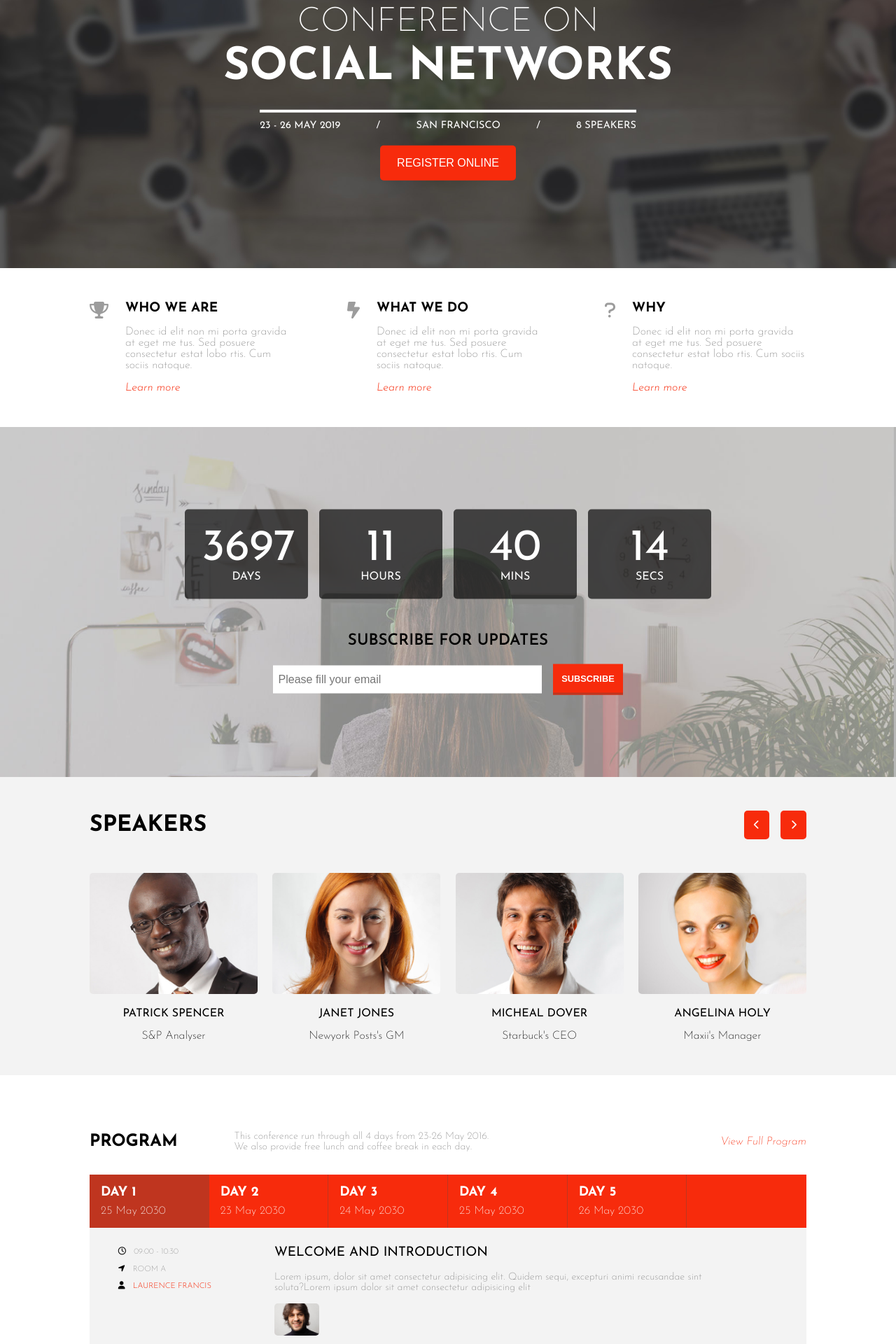
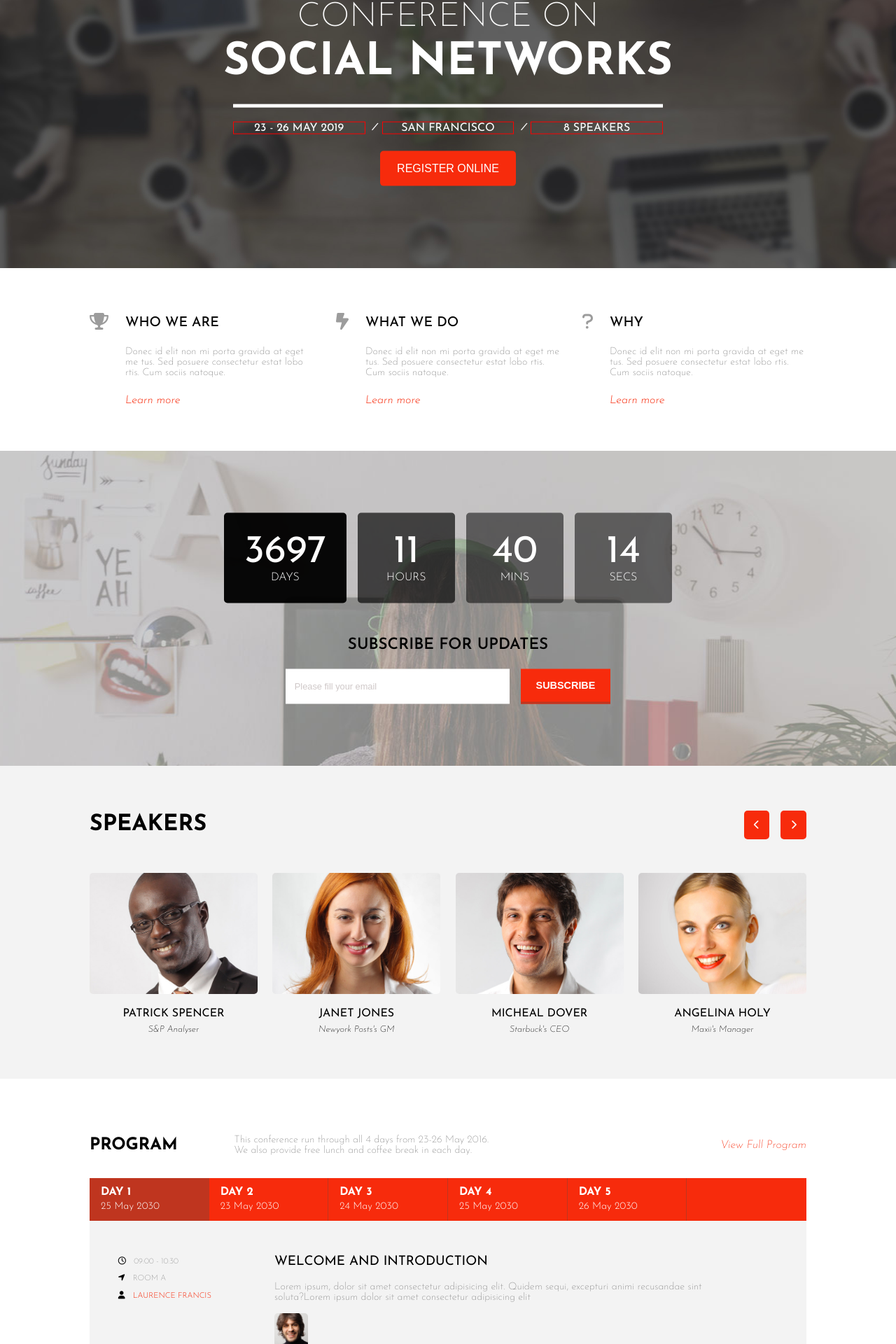
Before and after one commit to reistence/proj-html-vuejs, a Vue app: page / in a window 1280 px wide. Shown: the part 204-2124 px from the top of the page at 70% size. Built offline with nearby package versions, Linux system fonts and the light colour scheme.

Commit message:
minor style details adjusted

```diff
--- a/src/components/AboutUs.vue
+++ b/src/components/AboutUs.vue
@@ -56,7 +56,8 @@ export default {
     width: 100%;
     display: flex;
     flex-direction: row;
-    gap: 5em;
+    gap: 2em;
+    padding: 1em 0;
     justify-content: center;
   }
 
@@ -73,17 +74,21 @@ export default {
     }
     .txt {
       display: flex;
+      margin-top: 0.3em;
       flex-direction: column;
       justify-content: flex-start;
       align-items: flex-start;
-      gap: 1em;
+      gap: 1.5em;
       h3 {
         text-transform: uppercase;
         color: $black;
+        font-weight: 500;
+        font-size: 1.2rem;
       }
       p {
         color: $gray;
         font-weight: 200;
+        font-size: 0.9rem;
       }
       a {
         color: $scarlet;
--- a/src/components/BannerCountDown.vue
+++ b/src/components/BannerCountDown.vue
@@ -69,16 +69,16 @@ export default {
 @use "../styles/partials/variables" as *;
 
 .container-fluid {
-  height: 500px;
+  height: 450px;
   background-image: url(../assets/images/coutdown-bg1.jpg);
   background-position: center;
-  background-size: cover;
+  background-size: auto;
   background-repeat: repeat-x;
   position: relative;
 
   .wrapper {
     position: absolute;
-    width: 60%;
+    width: 50%;
     top: 50%;
     left: 50%;
     transform: translate(-50%, -50%);
@@ -93,22 +93,24 @@ export default {
 
       div {
         background-color: rgba(0, 0, 0, 0.671);
-        padding: 1.5em;
+        padding: 1.8em 1.8em;
         width: max-content;
         margin-bottom: 1em;
-        width: calc(100% / 4 - 1em);
+        width: calc(100% / 3);
         border-radius: 5px;
         color: $white;
-        text-align: center;
         position: relative;
 
         p:first-child {
-          font-size: 4rem;
+          font-size: 3.5rem;
           transition: all 300ms linear;
+          text-align: center;
         }
         p:nth-child(2) {
           text-transform: uppercase;
           font-size: 1rem;
+          font-weight: 300;
+          text-align: center;
         }
 
         // #secs {
@@ -128,6 +130,19 @@ export default {
         //   transform: translate(-50%, -50%);
         // }
       }
+
+      div:first-child {
+        background-color: rgba(0, 0, 0, 0.963);
+      }
+      div:nth-child(2) {
+        background-color: rgba(0, 0, 0, 0.671);
+      }
+      div:nth-child(3) {
+        background-color: rgba(0, 0, 0, 0.532);
+      }
+      div:last-child {
+        background-color: rgba(0, 0, 0, 0.525);
+      }
     }
 
     .banner-txt {
@@ -141,6 +156,7 @@ export default {
       }
       div {
         width: 100%;
+        height: 50px;
         display: flex;
         flex-direction: row;
         align-items: center;
@@ -149,20 +165,25 @@ export default {
 
         input {
           width: 50%;
-          height: 40px;
-          padding: 0.2em 0.5em;
-          font-size: 1rem;
+          height: 100%;
+          padding: 0.2em 1em;
+          font-size: 0.8rem;
           appearance: none;
           border: none;
+        }
+        ::placeholder {
+          color: rgb(207, 200, 200);
+          font-weight: 100;
         }
 
         button {
           background-color: $scarlet;
           color: white;
-          font-size: 0.8rem;
+          height: 100%;
+          font-size: 0.9rem;
           font-weight: bold;
           text-transform: uppercase;
-          padding: 1em 1em;
+          padding: 1em 1.5em;
           border-bottom: 3px solid $thunderbird;
         }
       }
--- a/src/components/EventsJournal.vue
+++ b/src/components/EventsJournal.vue
@@ -193,15 +193,17 @@ export default {
   .day {
     color: white;
     width: calc(100% / 6);
-    padding: 1em;
+    padding: 0.8em 1em;
     border-right: 1px solid $thunderbird;
     cursor: pointer;
     h3 {
       text-transform: uppercase;
-      margin-bottom: 0.5em;
+      margin-bottom: 0.3em;
+      font-size: 1rem;
     }
     p {
-      font-weight: 200;
+      font-weight: 300;
+      font-size: 0.9rem;
     }
 
     &.active {
@@ -215,11 +217,11 @@ export default {
   flex-direction: row;
   align-items: flex-start;
   justify-content: flex-start;
-  padding: 1em;
+  padding: 2.5em 1em;
   background-color: #f3f3f3;
+  height: 250px;
 
   &-info {
-    padding: 0em;
     width: 25%;
     font-size: 0.7rem;
 
@@ -243,7 +245,6 @@ export default {
 
   &-content {
     width: 65%;
-    padding: 0;
 
     h3 {
       font-weight: 400;
@@ -257,7 +258,9 @@ export default {
       color: $gray;
     }
     img {
-      width: 4em;
+      width: 3em;
+      height: 3em;
+      object-fit: cover;
       border-radius: 5px;
     }
   }
--- a/src/components/FooterNewsItem.vue
+++ b/src/components/FooterNewsItem.vue
@@ -16,7 +16,7 @@ export default {
 
 <style lang="scss" scoped>
 .newsitem {
-  margin-bottom: 2em;
+  margin-bottom: 1.5em;
   font-size: 0.7rem;
   font-weight: 200;
   margin-left: 1em;
--- a/src/components/HeaderNav.vue
+++ b/src/components/HeaderNav.vue
@@ -40,7 +40,7 @@ li {
 
   &:hover::after {
     animation: grow-border 500ms;
-    height: 5px;
+    height: 2px;
   }
 
   @keyframes grow-border {
@@ -48,7 +48,7 @@ li {
       height: 0;
     }
     100% {
-      height: 5px;
+      height: 2px;
     }
   }
 }
--- a/src/components/Jumbotron.vue
+++ b/src/components/Jumbotron.vue
@@ -12,9 +12,9 @@ export default {
         <img src="../assets/images/1-item-2.jpg" alt="" />
         <ul>
           <li>23 - 26 may 2019</li>
-          /
+
           <li>san francisco</li>
-          /
+
           <li>8 speakers</li>
         </ul>
       </div>
@@ -54,7 +54,7 @@ export default {
     }
 
     div {
-      width: 70%;
+      width: 80%;
       margin: 0 auto;
     }
     img {
@@ -68,8 +68,23 @@ export default {
       width: 100%;
       justify-content: space-between;
       gap: 1.5em;
-      font-size: 0.9rem;
-      margin: 0.5em auto 1.5em;
+      font-size: 1rem;
+      margin: 1em auto 1.5em;
+
+      li {
+        width: calc(100% / 3);
+        position: relative;
+        border: 1px solid red;
+
+        &:not(:last-child)::after {
+          content: "/";
+          color: $white;
+          position: absolute;
+          transform: rotate(20deg);
+          top: 0;
+          right: -18px;
+        }
+      }
     }
     button {
       padding: 1em 1.5em;
--- a/src/components/LocationBanner.vue
+++ b/src/components/LocationBanner.vue
@@ -13,8 +13,10 @@ export default {
         <i class="fa-solid fa-location-arrow"></i> 11 GD Building, River Mall,
         New York, USA 8879
       </p>
-      <p><a href="">Check For Accomodations Here</a></p>
-      <img src="../assets/images/1-item-2.jpg" alt="" />
+      <a href="">Check For Accomodations Here</a>
+      <div class="contacts-block">
+        <!-- <img src="../assets/images/1-item-2.jpg" alt="" /> -->
+        <hr />
         <div class="contacts">
           <div>
             <i class="fa-solid fa-phone"></i>
@@ -27,6 +29,7 @@ export default {
         </div>
       </div>
     </div>
+  </div>
 </template>
 <style lang="scss" scoped>
 @use "../styles/partials/variables" as *;
@@ -35,7 +38,7 @@ export default {
   background-image: url("../assets/images/location-bg.jpg");
   background-size: cover;
   background-position: center;
-  height: 400px;
+  height: 450px;
   position: relative;
 }
 
@@ -48,41 +51,50 @@ export default {
   color: $white;
   text-align: center;
 
-  & > * {
-    margin-bottom: 0.5em;
-  }
+  // & > * {
+  //   margin-bottom: 0.5em;
+  // }
   h2 {
     font-size: 2.5rem;
-    margin-bottom: 0.5em;
+    margin-bottom: 0.8em;
   }
   h3 {
     font-size: 1.7rem;
     width: 100%;
+    margin-bottom: 0.3em;
   }
   a {
     color: $scarlet;
-    font-size: 1.3rem;
+    font-size: 1.1rem;
     font-weight: 300;
+    margin-bottom: 2em;
   }
   p {
     font-weight: 300;
+    margin-bottom: 1em;
   }
 }
 
+.contacts-block {
+  width: 60%;
+  margin: 2em auto 0;
   .contacts {
     display: flex;
     flex-direction: row;
     align-items: center;
-  justify-content: center;
-  margin-top: 1em;
+    justify-content: space-between;
+    margin-top: 0.6em;
+    width: 100%;
     gap: 1em;
     div {
       display: flex;
       flex-direction: row;
-    align-items: center;
+      align-items: flex-start;
       gap: 0.5em;
       justify-content: center;
       font-weight: 300;
+      font-size: 1rem;
+    }
   }
 }
 </style>
--- a/src/components/MapBanner.vue
+++ b/src/components/MapBanner.vue
@@ -16,7 +16,7 @@ export default defineComponent({
     <GoogleMap
       api-key="AIzaSyC3p3OkGqxXpXnrH1zdQE6H0CvtuRU1ceU
       "
-      style="width: 100%; height: 350px"
+      style="width: 100%; height: 400px"
       :center="center"
       :zoom="14"
     >
--- a/src/components/NewsSection.vue
+++ b/src/components/NewsSection.vue
@@ -61,8 +61,8 @@ export default {
 @use "../styles/partials/variables" as *;
 
 .container {
-  padding: 3em 0;
-  height: 500px;
+  padding: 4em 0;
+  height: 550px;
   z-index: 999;
 }
 
@@ -89,7 +89,7 @@ export default {
     margin-bottom: 2em;
 
     & > * {
-      margin-bottom: 1em;
+      margin-bottom: 1.3em;
     }
     h4 {
       text-transform: uppercase;
@@ -97,6 +97,7 @@ export default {
 
     .date {
       letter-spacing: 0.1em;
+      font-style: italic;
     }
     p {
       font-weight: 300;
--- a/src/components/SpeakersSlider.vue
+++ b/src/components/SpeakersSlider.vue
@@ -151,7 +151,7 @@ div {
 .container {
   display: flex;
   flex-direction: column;
-  padding: 1em 0;
+  padding: 2em 0;
 
   .slider-header {
     display: flex;
@@ -196,10 +196,12 @@ div {
         text-transform: uppercase;
         margin-top: 1em;
         font-weight: 400;
-        margin-bottom: 1em;
+        margin-bottom: 0.5em;
       }
       p {
         font-weight: 200;
+        font-size: 0.8rem;
+        font-style: italic;
       }
     }
   }
--- a/src/components/Sponsors.vue
+++ b/src/components/Sponsors.vue
@@ -62,7 +62,10 @@ export default {
 
 .container {
   text-align: center;
-  padding: 3em 0;
+  padding: 4em 0;
+}
+h2 {
+  font-size: 2rem;
 }
 p {
   font-weight: 300;
--- a/src/components/Tickets.vue
+++ b/src/components/Tickets.vue
@@ -144,19 +144,20 @@ export default {
     }
     h4 {
       text-transform: uppercase;
+      font-weight: 600;
     }
     p {
       color: $scarlet;
       margin-top: 0.5em;
       font-size: 0.9rem;
-      font-weight: 700;
+      font-weight: 600;
     }
   }
   .details {
     background-color: $white;
     font-weight: 300;
     color: $gray;
-    padding: 1em;
+    padding: 2em 1em;
     font-size: 0.8rem;
     font-style: italic;
 
```
Lines whose indentation alone changed are shown as unchanged.
